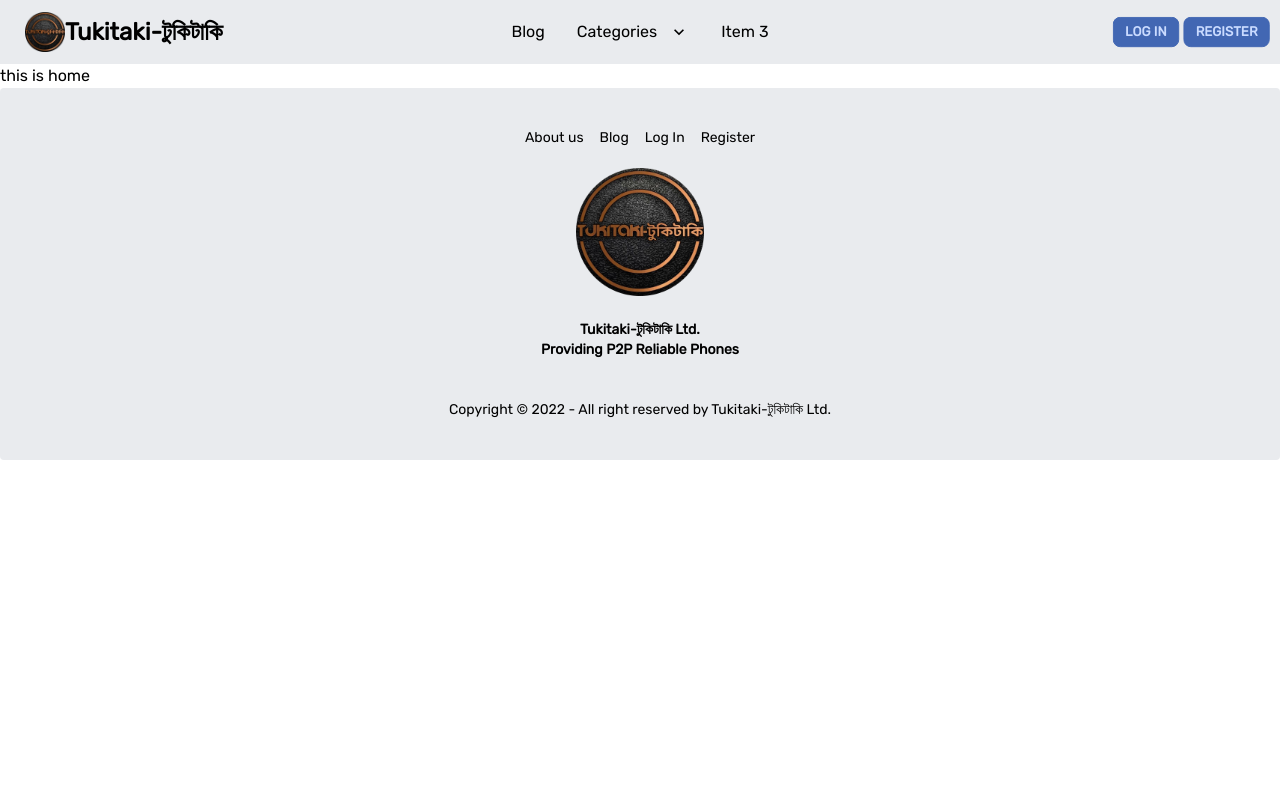
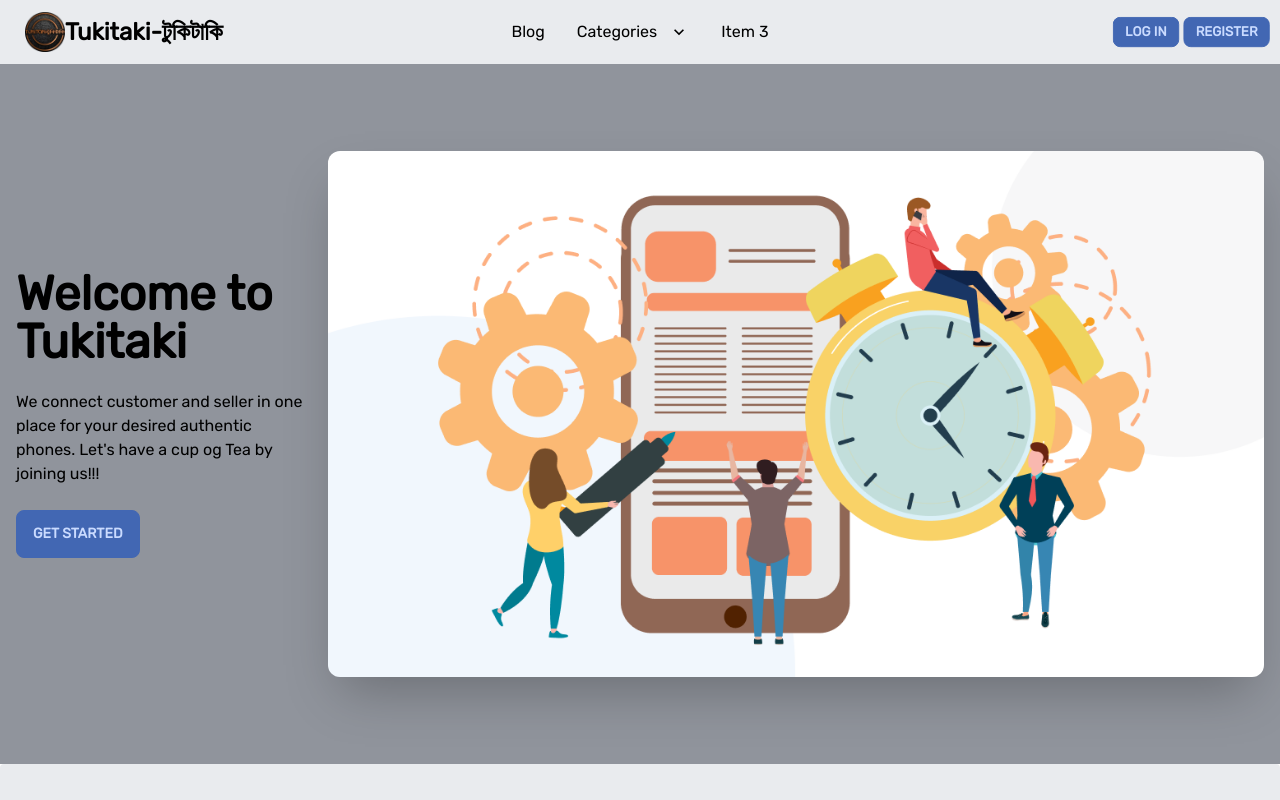
Before and after one commit to mdiibrahim/Tukitaki, a React (Create React App) app: page / in a window 1280 px wide. Shown: the top 800 px of the page. Built offline with nearby package versions, Linux system fonts and the light colour scheme.

Commit message:
banner is added

```diff
--- /dev/null
+++ b/src/Pages/Home/Banner/Banner.js
@@ -0,0 +1,21 @@
+import React from 'react';
+import { Link } from 'react-router-dom';
+import banner from '../../../Assets/images/Banner/Banner.png'
+const Banner = () => {
+    return (
+        <div>
+            <div className="hero h-[700px] bg-accent">
+                <div className="hero-content flex-col lg:flex-row-reverse rounded">
+                    <img alt='' src={banner} className="lg:w-3/4 rounded-xl shadow-2xl" />
+                    <div>
+                        <h1 className="text-5xl font-bold">Welcome to Tukitaki</h1>
+                        <p className="py-6">We connect customer and seller in one place for your desired authentic phones. Let's have a cup og Tea by joining us!!! </p>
+                        <Link to='/register'className="btn btn-primary">Get Started</Link>
+                    </div>
+                </div>
+            </div>
+        </div>
+    );
+};
+
+export default Banner;
--- a/src/Pages/Home/Home.js
+++ b/src/Pages/Home/Home.js
@@ -1,9 +1,10 @@
 import React from 'react';
+import Banner from './Banner/Banner';
 
 const Home = () => {
     return (
         <div>
-            <h1>this is home</h1>
+           <Banner></Banner>
         </div>
     );
 };
--- a/src/Pages/SharedPages/Footer/Footer.js
+++ b/src/Pages/SharedPages/Footer/Footer.js
@@ -14,7 +14,7 @@ const Footer = () => {
                 <img className='w-32 -mt-5 mb-4' src={logo} alt="" />
                 <p className="font-bold">
                     Tukitaki-টুকিটাকি Ltd.
-                    <br />Providing P2P Reliable Phones
+                    <br />Bringing people in One platform
                 </p>
             </div>
             <div>
--- a/src/Pages/UnknownPageError/UnknownPageError.js
+++ b/src/Pages/UnknownPageError/UnknownPageError.js
@@ -4,7 +4,7 @@ import error from '../../Assets/images/404/404.jpg'
 const UnknownPageError = () => {
     return (
         <div>
-            <div className="card card-compact w-1/2 mx-auto my-40">
+            <div className="card card-compact sm:w-1/2 w-3/4 mx-auto my-40">
                 <figure><img src={error} alt="Shoes" /></figure>
                 <div className="card-body">
                     <h2 className="card-title">Sorrryyyy!</h2>
```
Also changed, not shown: src/Assets/images/Banner/Banner.png (added).
